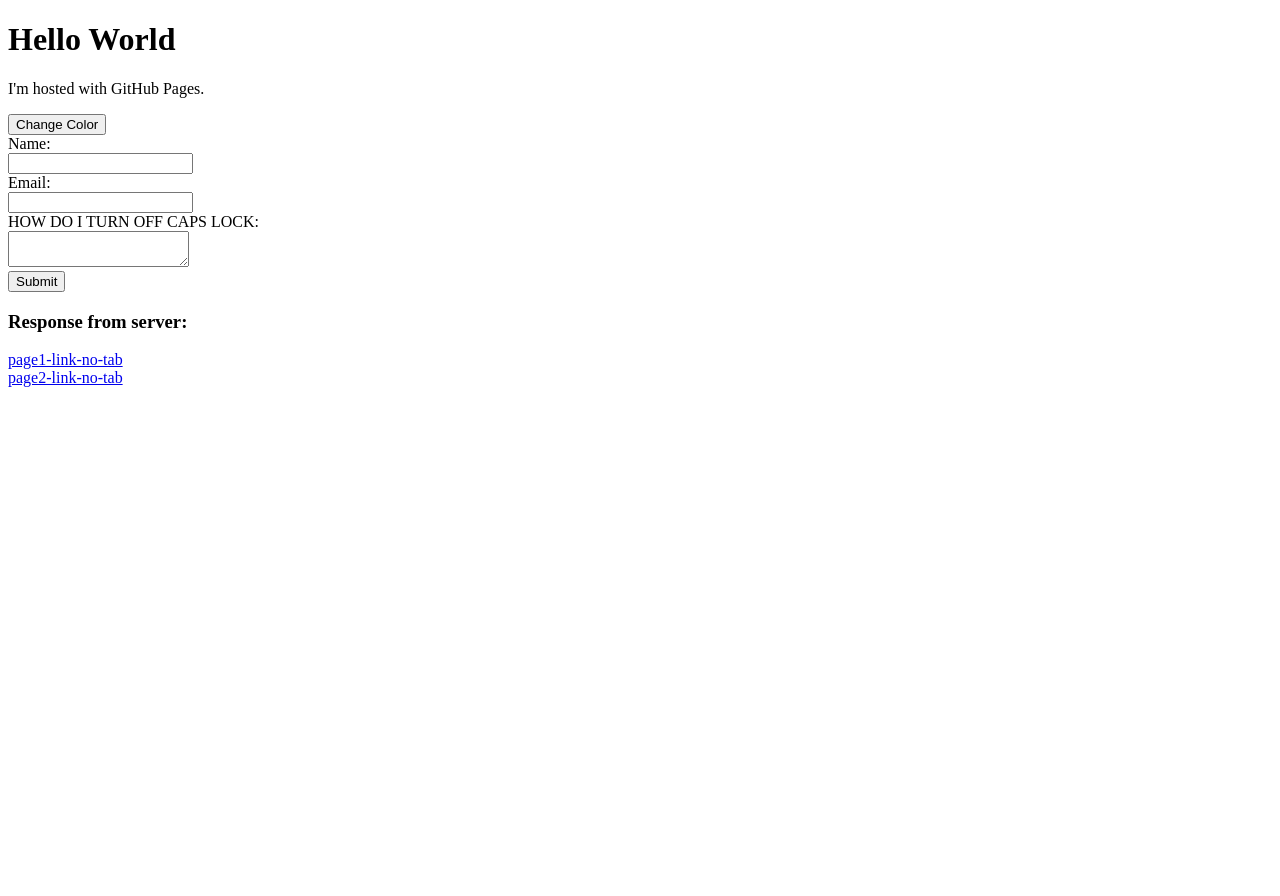
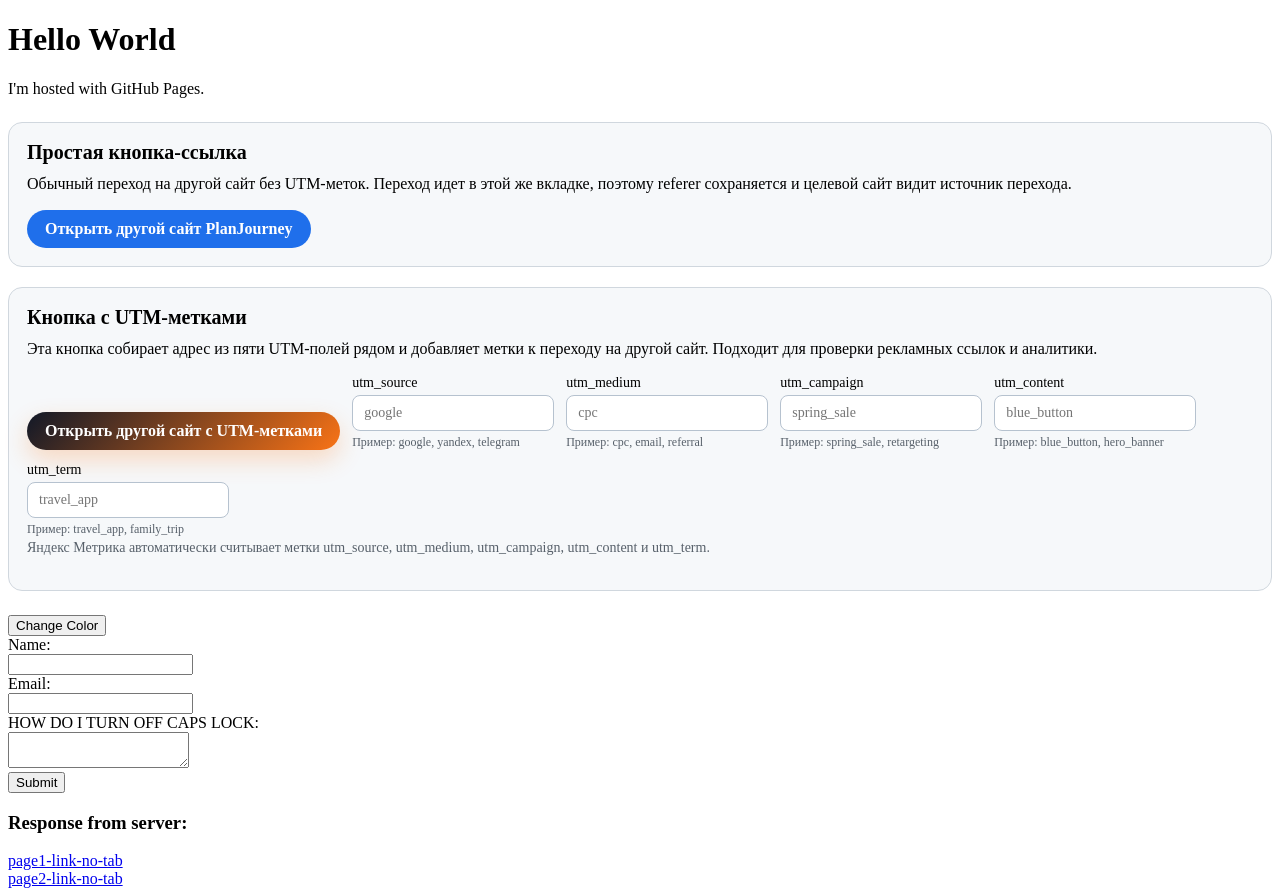
Before and after one commit to dmakhazen/dmakhazen.github.io, a plain HTML site: page index.html in a window 1280 px wide. Before the commit the page ends 800 px from the top, so only its background shows below. Drawn offline with nearby package versions, Linux system fonts and the light colour scheme.

Commit message:
test buttons
Co-authored-by: Copilot <copilot@github.com>

```diff
--- a/index.html
+++ b/index.html
@@ -17,6 +17,90 @@
       button.active {
         background-color: #af4c96; /* Зеленый фон */
         color: white; /* Белый текст */
+      }
+
+      .link-examples {
+        display: grid;
+        gap: 20px;
+        margin: 24px 0;
+      }
+
+      .link-card {
+        padding: 18px;
+        border: 1px solid #d0d7de;
+        border-radius: 14px;
+        background-color: #f6f8fa;
+      }
+
+      .link-card h2 {
+        margin: 0 0 8px;
+        font-size: 20px;
+      }
+
+      .link-card p {
+        margin: 0 0 14px;
+        line-height: 1.5;
+      }
+
+      .external-link-button {
+        display: inline-block;
+        padding: 10px 18px;
+        color: white;
+        text-decoration: none;
+        border-radius: 999px;
+        font-weight: 600;
+        transition: transform 0.2s ease, box-shadow 0.2s ease, background-color 0.2s ease;
+      }
+
+      .external-link-button--simple {
+        background-color: #1f6feb;
+      }
+
+      .external-link-button--simple:hover {
+        background-color: #1558b0;
+      }
+
+      .external-link-button--utm {
+        background: linear-gradient(135deg, #111827, #f97316);
+        box-shadow: 0 10px 24px rgba(249, 115, 22, 0.24);
+      }
+
+      .external-link-button--utm:hover {
+        transform: translateY(-1px);
+        box-shadow: 0 14px 28px rgba(249, 115, 22, 0.28);
+      }
+
+      .utm-builder {
+        display: flex;
+        flex-wrap: wrap;
+        gap: 12px;
+        align-items: flex-end;
+      }
+
+      .utm-field {
+        display: flex;
+        flex-direction: column;
+        gap: 4px;
+        min-width: 160px;
+        font-size: 14px;
+      }
+
+      .utm-field input {
+        padding: 9px 11px;
+        border: 1px solid #b6c2cf;
+        border-radius: 8px;
+        font: inherit;
+      }
+
+      .utm-field span {
+        color: #57606a;
+        font-size: 12px;
+      }
+
+      .utm-auto-note {
+        margin-top: 12px;
+        color: #57606a;
+        font-size: 14px;
       }
     </style>
 
@@ -39,6 +123,22 @@
 <noscript><div><img src="https://mc.yandex.ru/watch/95890673" style="position:absolute; left:-9999px;" alt="" /></div></noscript>
 <!-- /Yandex.Metrika counter -->
 
+
+<!-- Yandex.Metrika counter -->
+<script type="text/javascript">
+    (function(m,e,t,r,i,k,a){
+        m[i]=m[i]||function(){(m[i].a=m[i].a||[]).push(arguments)};
+        m[i].l=1*new Date();
+        for (var j = 0; j < document.scripts.length; j++) {if (document.scripts[j].src === r) { return; }}
+        k=e.createElement(t),a=e.getElementsByTagName(t)[0],k.async=1,k.src=r,a.parentNode.insertBefore(k,a)
+    })(window, document,'script','https://mc.yandex.ru/metrika/tag.js?id=108159031', 'ym');
+
+    ym(108159031, 'init', {ssr:true, webvisor:true, clickmap:true, ecommerce:"dataLayer", referrer: document.referrer, url: location.href, accurateTrackBounce:true, trackLinks:true});
+</script>
+<noscript><div><img src="https://mc.yandex.ru/watch/108159031" style="position:absolute; left:-9999px;" alt="" /></div></noscript>
+<!-- /Yandex.Metrika counter -->
+
+
 </head>
 <body>
 
@@ -50,6 +150,57 @@
     <!-- End Google Tag Manager (noscript) -->
 <h1>Hello World</h1>
 <p>I'm hosted with GitHub Pages.</p>
+
+<section class="link-examples">
+  <div class="link-card">
+    <h2>Простая кнопка-ссылка</h2>
+    <p>Обычный переход на другой сайт без UTM-меток. Переход идет в этой же вкладке, поэтому referer сохраняется и целевой сайт видит источник перехода.</p>
+    <a class="external-link-button external-link-button--simple" href="https://app.planjourney.ru/">
+      Открыть другой сайт PlanJourney
+    </a>
+  </div>
+
+  <div class="link-card">
+    <h2>Кнопка с UTM-метками</h2>
+    <p>Эта кнопка собирает адрес из пяти UTM-полей рядом и добавляет метки к переходу на другой сайт. Подходит для проверки рекламных ссылок и аналитики.</p>
+    <div class="utm-builder">
+      <a id="utmLinkButton" class="external-link-button external-link-button--utm" href="https://app.planjourney.ru/">
+        Открыть другой сайт с UTM-метками
+      </a>
+
+      <label class="utm-field" for="utm_source">
+        utm_source
+        <input id="utm_source" name="utm_source" type="text" placeholder="google">
+        <span>Пример: google, yandex, telegram</span>
+      </label>
+
+      <label class="utm-field" for="utm_medium">
+        utm_medium
+        <input id="utm_medium" name="utm_medium" type="text" placeholder="cpc">
+        <span>Пример: cpc, email, referral</span>
+      </label>
+
+      <label class="utm-field" for="utm_campaign">
+        utm_campaign
+        <input id="utm_campaign" name="utm_campaign" type="text" placeholder="spring_sale">
+        <span>Пример: spring_sale, retargeting</span>
+      </label>
+
+      <label class="utm-field" for="utm_content">
+        utm_content
+        <input id="utm_content" name="utm_content" type="text" placeholder="blue_button">
+        <span>Пример: blue_button, hero_banner</span>
+      </label>
+
+      <label class="utm-field" for="utm_term">
+        utm_term
+        <input id="utm_term" name="utm_term" type="text" placeholder="travel_app">
+        <span>Пример: travel_app, family_trip</span>
+      </label>
+    </div>
+    <p class="utm-auto-note">Яндекс Метрика автоматически считывает метки utm_source, utm_medium, utm_campaign, utm_content и utm_term.</p>
+  </div>
+</section>
 
 <button id="colorButton">Change Color</button>
 
@@ -64,6 +215,31 @@
     });
 
 
+</script>
+
+<script>
+  let utmLinkButton = document.getElementById('utmLinkButton');
+  let utmInputs = document.querySelectorAll('.utm-field input');
+
+  function updateUtmLink() {
+    let targetUrl = new URL('https://app.planjourney.ru/');
+
+    utmInputs.forEach(function(input) {
+      let value = input.value.trim();
+
+      if (value) {
+        targetUrl.searchParams.set(input.name, value);
+      }
+    });
+
+    utmLinkButton.href = targetUrl.toString();
+  }
+
+  utmInputs.forEach(function(input) {
+    input.addEventListener('input', updateUtmLink);
+  });
+
+  updateUtmLink();
 </script>
 
 <div id="result"></div>
```
